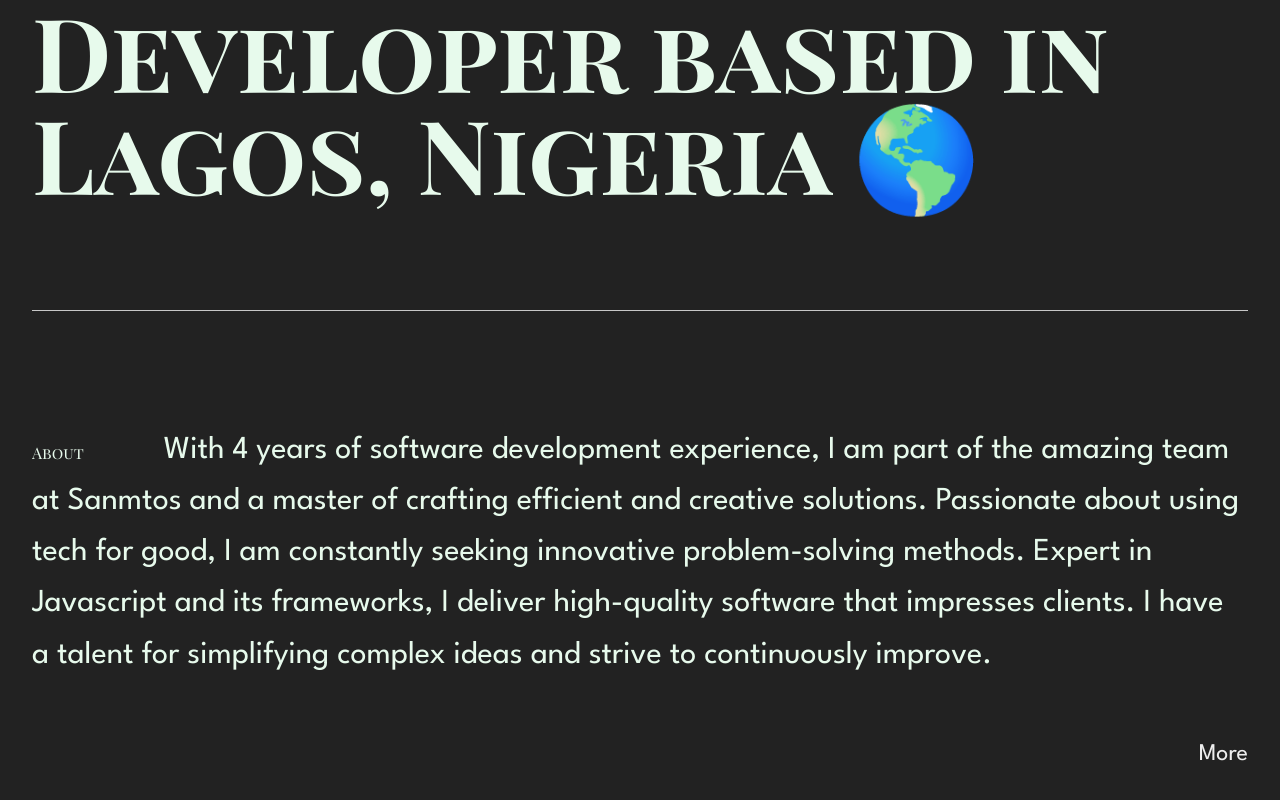
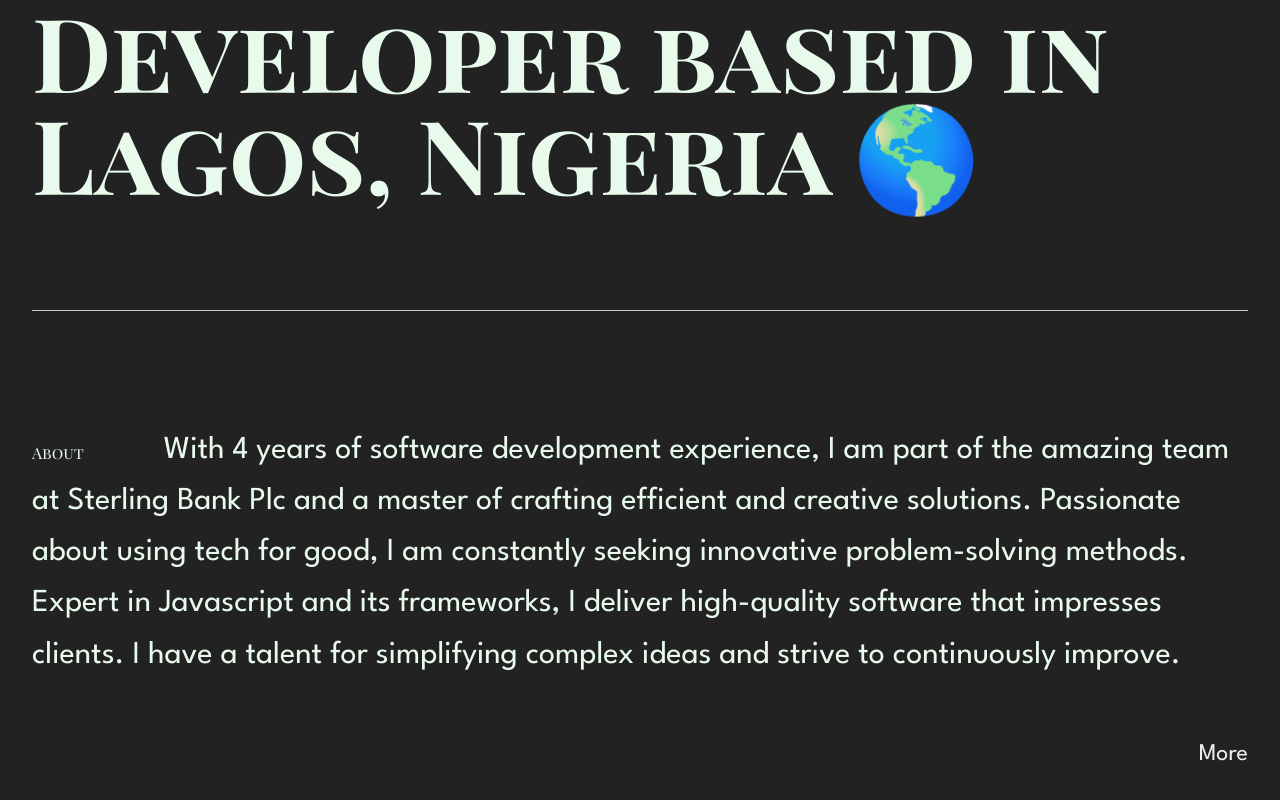
Before and after one commit to willzfrank/Portfolio-2.0, a Next.js app: page / in a window 1280 px wide. Shown: the part 358-1158 px from the top of the page. Built offline with nearby package versions, Linux system fonts and the light colour scheme; a web font is replaced by a local one.

Commit message:
Update About.tsx to present job

```diff
--- a/src/components/about/About.tsx
+++ b/src/components/about/About.tsx
@@ -8,7 +8,7 @@ const AboutComponent: React.FC = () => {
         <AboutTitle>About</AboutTitle>
         <span>
           With 4 years of software development experience, I am part of the
-          amazing team at Sanmtos and a master of crafting efficient and
+          amazing team at Sterling Bank Plc and a master of crafting efficient and
           creative solutions. Passionate about using tech for good, I am
           constantly seeking innovative problem-solving methods. Expert in
           Javascript and its frameworks, I deliver high-quality software that
```
